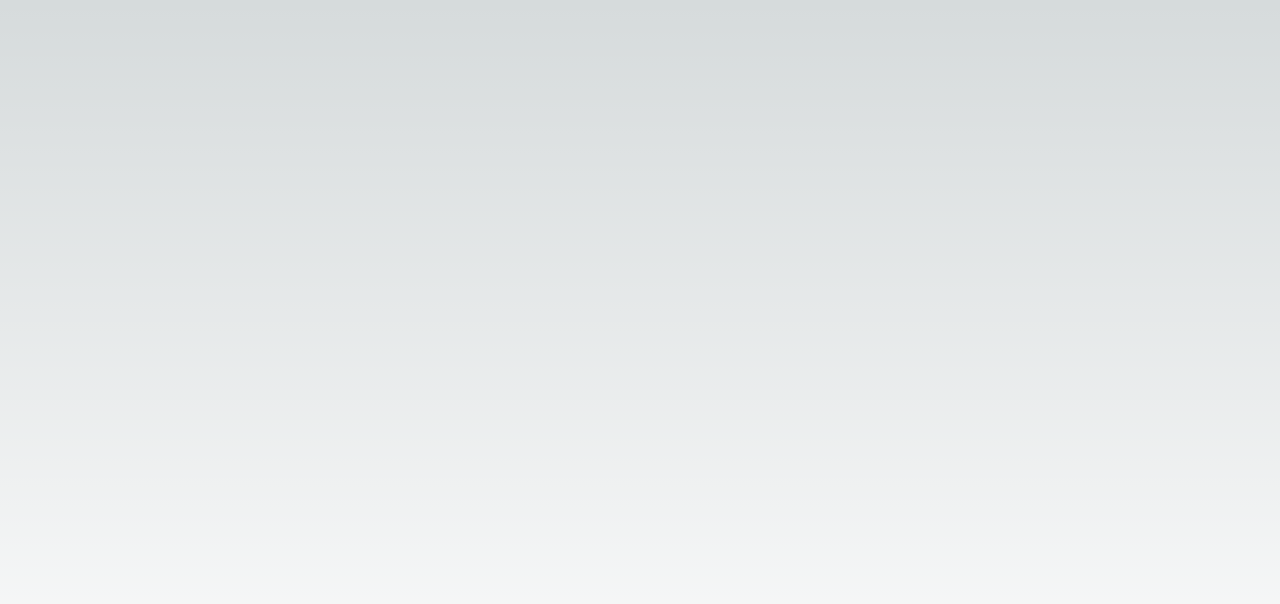
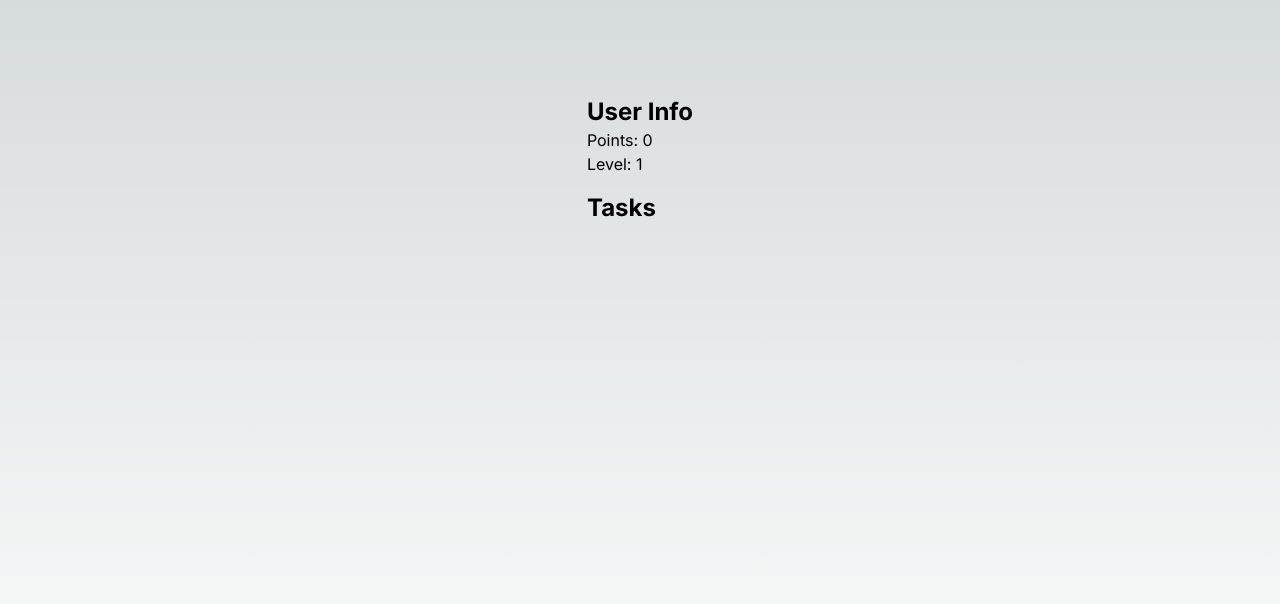
Before and after one commit to stub-ai/1da382e9-10bb-5ce0-b63d-2c53cb249e6e, a Next.js app: page / in a window 1280 px wide. Shown: the top 604 px of the page. Built offline with nearby package versions, Linux system fonts and the light colour scheme.

Commit message:
Commit from Stub AI (#10)

```diff
--- a/components/Dashboard.tsx
+++ b/components/Dashboard.tsx
@@ -14,11 +14,6 @@ interface Task {
   status: string;
   points: number;
   subTasks?: SubTask[];
-}
-
-interface ShopItem {
-  name: string;
-  price: number;
 }
 
 interface UserInfo {
@@ -49,7 +44,32 @@ const Dashboard = () => {
 
   return (
     <div>
-      {/* Add your JSX here */}
+      <div className="mb-4">
+        <h2 className="text-2xl font-bold">User Info</h2>
+        <p>Points: {userInfo.points}</p>
+        <p>Level: {userInfo.level}</p>
+      </div>
+      <div>
+        <h2 className="text-2xl font-bold">Tasks</h2>
+        {taskArray.map((task, index) => (
+          <div key={task.id} className="mb-2">
+            <h3 className="text-xl">{task.title}</h3>
+            <p>{task.description}</p>
+            <p>Due Date: {task.dueDate}</p>
+            <p>Status: {task.status}</p>
+            <p>Points: {task.points}</p>
+            <button onClick={() => handleTaskStatusChange(index, 'Completed')}>
+              Mark as Completed
+            </button>
+            {task.subTasks && task.subTasks.map(subTask => (
+              <div key={subTask.id}>
+                <h4>{subTask.title}</h4>
+                <p>Points: {subTask.points}</p>
+              </div>
+            ))}
+          </div>
+        ))}
+      </div>
     </div>
   );
 };
```
